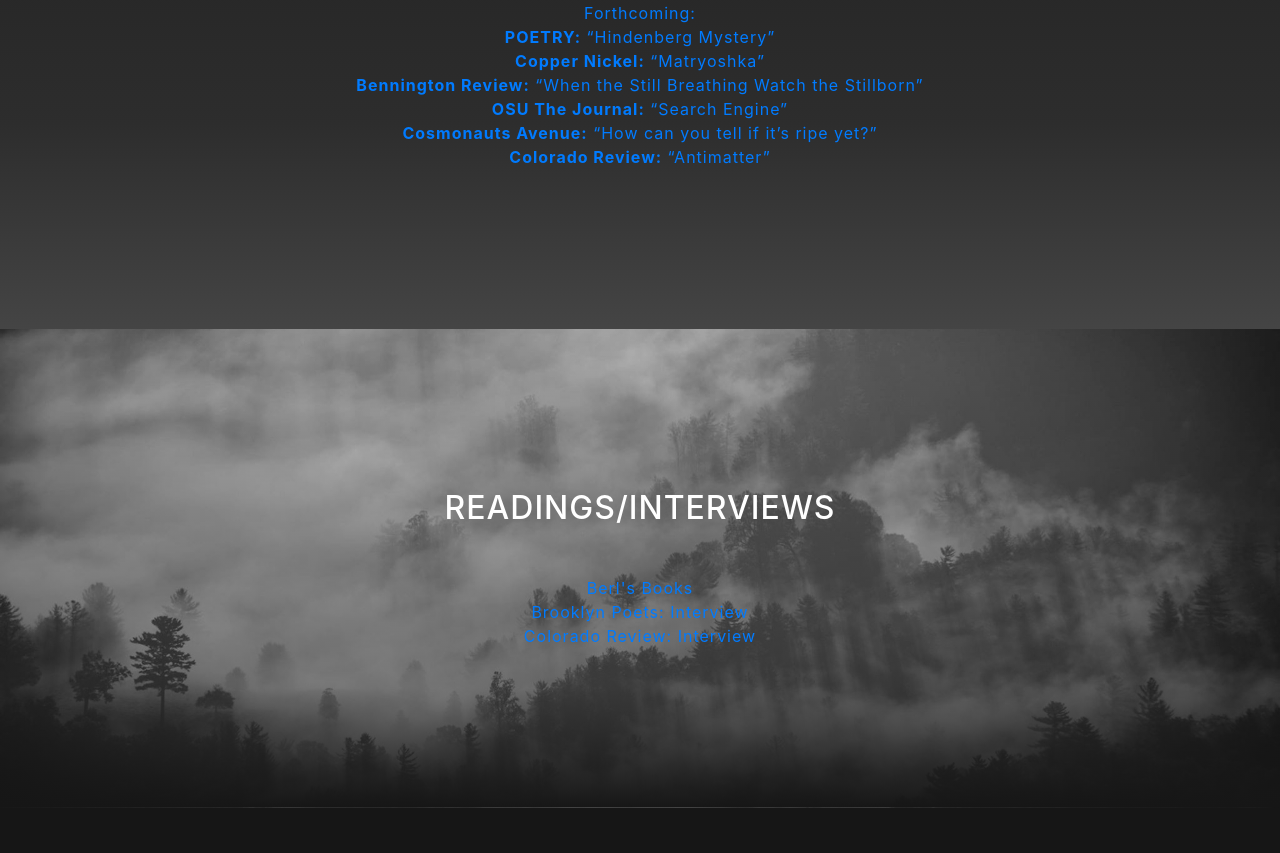
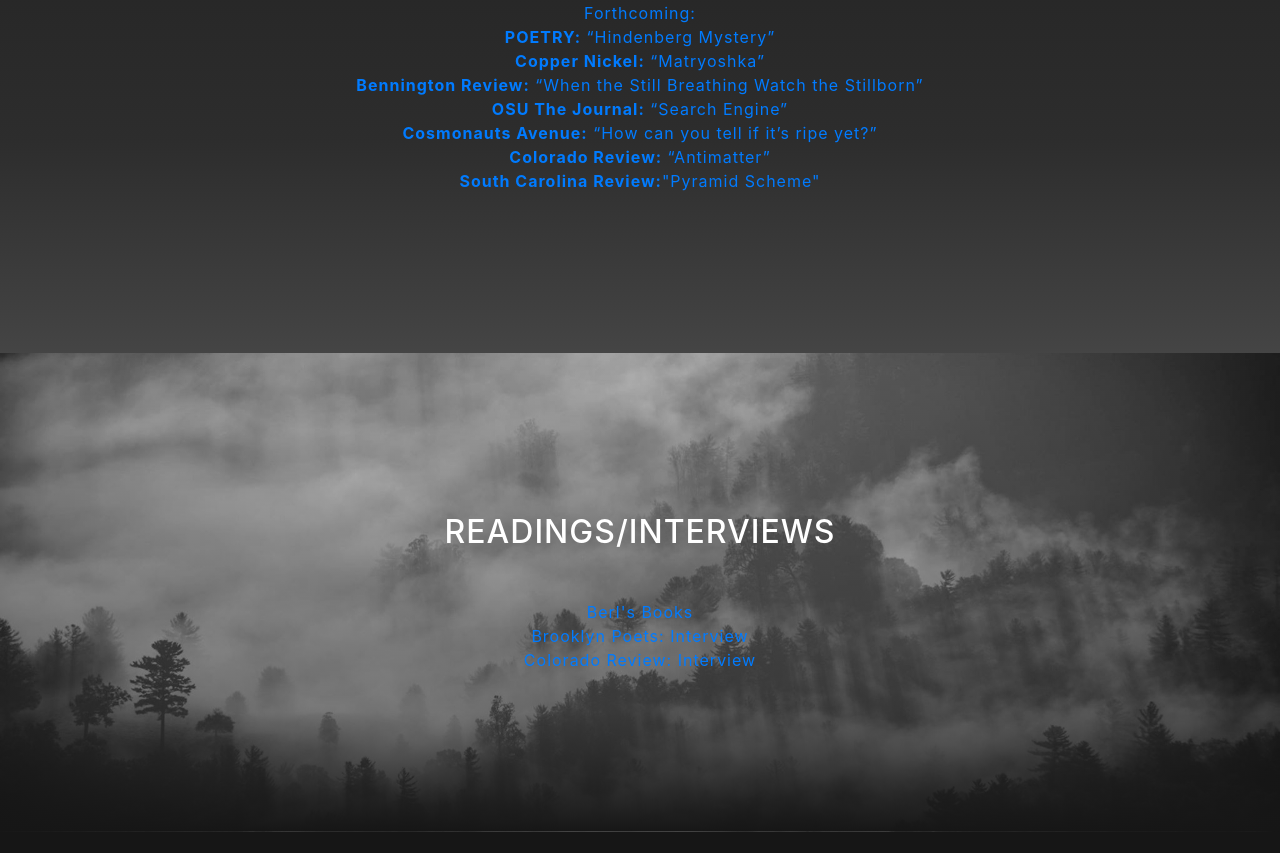
Before and after one commit to stellaywong/stellaywong.github.io, a website with bundled scripts: page index.html in a window 1280 px wide. Shown: the part 1301-2154 px from the top of the page. Built offline with nearby package versions, Linux system fonts and the light colour scheme.

Commit message:
Add South Carolina Review

```diff
--- a/index.html
+++ b/index.html
@@ -123,6 +123,7 @@
             <a href="http://stella-wong.com/#poetry"><strong>OSU The Journal:</strong> “Search Engine”</a><br>
             <a href="http://stella-wong.com/#poetry"><strong>Cosmonauts Avenue:</strong> “How can you tell if it’s ripe yet?”</a><br>
             <a href="http://stella-wong.com/#poetry"><strong>Colorado Review:</strong> “Antimatter”</a><br>
+            <a href="http://stella-wong.com/#poetry"><strong>South Carolina Review:</strong>"Pyramid Scheme"</a><br>
           </div>
 
           <!-- <div class="row align-items-center no-gutters mb-12 mb-lg-12">
@@ -349,7 +350,6 @@
     </div>
   </section>
 
-  Footer
   <footer class="bg-black small text-center text-white-50">
     <div class="container">
       <!-- Copyright  -->
```
